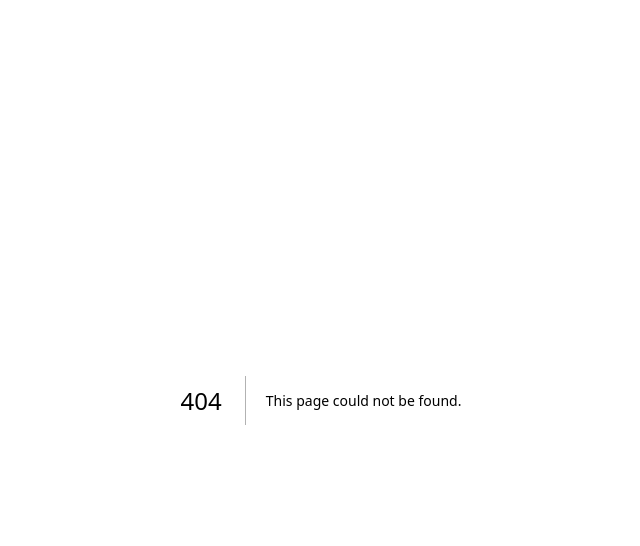
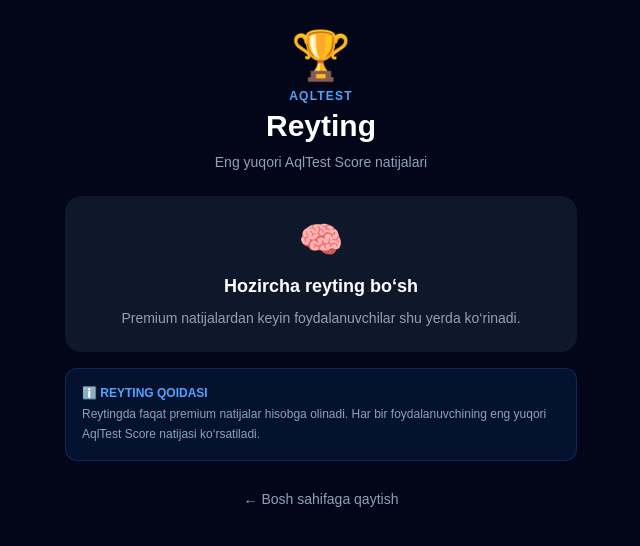
Before and after one commit to Aqltest/Aqltest, a Next.js app in the folder web/: page /renking in a window 1280 px wide. Before the commit this address had no page. Shown: the top 546 px of the page, without its empty margins (319-959 px from the left). Built offline with nearby package versions, Linux system fonts and the light colour scheme; no server answers; the database is empty.

Commit message:
Add AqlTest ranking page

```diff
--- /dev/null
+++ b/web/app/renking/page.tsx
@@ -0,0 +1,356 @@
+"use client";
+
+import { useEffect, useState } from "react";
+import { useRouter } from "next/navigation";
+
+type RankingUser = {
+  rank: number;
+  displayName: string;
+  score: number;
+};
+
+export default function RankingPage() {
+  const router = useRouter();
+
+  const [ranking, setRanking] =
+    useState<RankingUser[]>([]);
+
+  const [loading, setLoading] =
+    useState(true);
+
+  const [error, setError] =
+    useState("");
+
+  useEffect(() => {
+    async function loadRanking() {
+      try {
+        const response = await fetch(
+          "/api/ranking"
+        );
+
+        const data = await response.json();
+
+        if (!response.ok || !data.success) {
+          setError(
+            data.error ||
+              "Reytingni yuklashda xatolik yuz berdi."
+          );
+
+          return;
+        }
+
+        setRanking(data.ranking ?? []);
+      } catch (error) {
+        console.error(
+          "Ranking load error:",
+          error
+        );
+
+        setError(
+          "Server bilan bog‘lanishda xatolik."
+        );
+      } finally {
+        setLoading(false);
+      }
+    }
+
+    loadRanking();
+  }, []);
+
+  // =========================
+  // LOADING
+  // =========================
+
+  if (loading) {
+    return (
+      <main className="min-h-screen bg-slate-950 text-white flex items-center justify-center p-4">
+        <div className="text-center">
+
+          <div className="text-5xl mb-3">
+            🏆
+          </div>
+
+          <h1 className="text-xl font-bold">
+            Reyting yuklanmoqda...
+          </h1>
+
+          <p className="text-slate-400 text-sm mt-2">
+            Eng yaxshi natijalar olinmoqda.
+          </p>
+
+        </div>
+      </main>
+    );
+  }
+
+  // =========================
+  // ERROR
+  // =========================
+
+  if (error) {
+    return (
+      <main className="min-h-screen bg-slate-950 text-white flex items-center justify-center p-4">
+        <div className="w-full max-w-md bg-slate-900 rounded-2xl p-6 text-center">
+
+          <div className="text-5xl mb-4">
+            ⚠️
+          </div>
+
+          <h1 className="text-xl font-bold mb-2">
+            Reyting yuklanmadi
+          </h1>
+
+          <p className="text-slate-400 text-sm mb-5">
+            {error}
+          </p>
+
+          <button
+            onClick={() =>
+              window.location.reload()
+            }
+            className="w-full bg-blue-600 hover:bg-blue-700 py-3 rounded-xl font-bold transition"
+          >
+            Qayta urinish
+          </button>
+
+        </div>
+      </main>
+    );
+  }
+
+  return (
+    <main className="min-h-screen bg-slate-950 text-white px-3 py-5 sm:px-4 sm:py-8">
+
+      <div className="w-full max-w-lg mx-auto">
+
+        {/* =========================
+            HEADER
+        ========================= */}
+
+        <div className="text-center mb-6">
+
+          <div className="text-5xl mb-2">
+            🏆
+          </div>
+
+          <div className="text-blue-400 text-xs font-bold uppercase tracking-widest">
+            AqlTest
+          </div>
+
+          <h1 className="text-3xl font-bold mt-1">
+            Reyting
+          </h1>
+
+          <p className="text-slate-400 text-sm mt-2">
+            Eng yuqori AqlTest Score natijalari
+          </p>
+
+        </div>
+
+        {/* =========================
+            EMPTY
+        ========================= */}
+
+        {ranking.length === 0 ? (
+          <div className="bg-slate-900 rounded-2xl p-6 text-center">
+
+            <div className="text-4xl mb-3">
+              🧠
+            </div>
+
+            <h2 className="text-lg font-bold">
+              Hozircha reyting bo‘sh
+            </h2>
+
+            <p className="text-slate-400 text-sm mt-2">
+              Premium natijalardan keyin
+              foydalanuvchilar shu yerda ko‘rinadi.
+            </p>
+
+          </div>
+        ) : (
+          <>
+            {/* =========================
+                TOP 3
+            ========================= */}
+
+            {ranking.length >= 3 && (
+              <div className="grid grid-cols-3 gap-2 mb-5">
+
+                {/* SECOND */}
+
+                <div className="bg-slate-900 rounded-2xl p-3 text-center mt-5">
+
+                  <div className="text-3xl">
+                    🥈
+                  </div>
+
+                  <div className="text-xs font-bold mt-2 truncate">
+                    {ranking[1].displayName}
+                  </div>
+
+                  <div className="text-xl font-bold text-blue-400 mt-1">
+                    {ranking[1].score}
+                  </div>
+
+                  <div className="text-[10px] text-slate-500">
+                    Score
+                  </div>
+
+                </div>
+
+                {/* FIRST */}
+
+                <div className="bg-slate-800 border border-blue-500/30 rounded-2xl p-3 text-center">
+
+                  <div className="text-4xl">
+                    🥇
+                  </div>
+
+                  <div className="text-xs font-bold mt-2 truncate">
+                    {ranking[0].displayName}
+                  </div>
+
+                  <div className="text-2xl font-bold text-blue-400 mt-1">
+                    {ranking[0].score}
+                  </div>
+
+                  <div className="text-[10px] text-slate-400">
+                    AqlTest Score
+                  </div>
+
+                </div>
+
+                {/* THIRD */}
+
+                <div className="bg-slate-900 rounded-2xl p-3 text-center mt-5">
+
+                  <div className="text-3xl">
+                    🥉
+                  </div>
+
+                  <div className="text-xs font-bold mt-2 truncate">
+                    {ranking[2].displayName}
+                  </div>
+
+                  <div className="text-xl font-bold text-blue-400 mt-1">
+                    {ranking[2].score}
+                  </div>
+
+                  <div className="text-[10px] text-slate-500">
+                    Score
+                  </div>
+
+                </div>
+
+              </div>
+            )}
+
+            {/* =========================
+                FULL RANKING
+            ========================= */}
+
+            <div className="bg-slate-900 rounded-2xl p-3 sm:p-4">
+
+              <div className="flex items-center justify-between px-2 mb-3">
+
+                <h2 className="font-bold text-sm sm:text-base">
+                  🏆 TOP 100
+                </h2>
+
+                <span className="text-xs text-slate-500">
+                  {ranking.length} ta
+                </span>
+
+              </div>
+
+              <div className="space-y-1.5">
+
+                {ranking.map((user) => {
+
+                  const isTopThree =
+                    user.rank <= 3;
+
+                  return (
+                    <div
+                      key={`${user.rank}-${user.displayName}`}
+                      className={`
+                        flex items-center gap-3
+                        rounded-xl px-3 py-2.5
+                        ${
+                          isTopThree
+                            ? "bg-slate-800"
+                            : "bg-slate-950/50"
+                        }
+                      `}
+                    >
+
+                      <div className="w-8 text-center font-bold text-sm">
+
+                        {user.rank === 1
+                          ? "🥇"
+                          : user.rank === 2
+                          ? "🥈"
+                          : user.rank === 3
+                          ? "🥉"
+                          : `${user.rank}`}
+
+                      </div>
+
+                      <div className="flex-1 min-w-0">
+
+                        <div className="font-semibold text-sm truncate">
+                          {user.displayName}
+                        </div>
+
+                      </div>
+
+                      <div className="text-blue-400 font-bold text-sm">
+                        {user.score}
+                      </div>
+
+                    </div>
+                  );
+                })}
+
+              </div>
+
+            </div>
+          </>
+        )}
+
+        {/* =========================
+            INFO
+        ========================= */}
+
+        <div className="bg-blue-500/10 border border-blue-500/20 rounded-xl p-4 mt-4">
+
+          <div className="text-blue-400 text-xs font-bold mb-1">
+            ℹ️ REYTING QOIDASI
+          </div>
+
+          <p className="text-slate-400 text-xs leading-relaxed">
+            Reytingda faqat premium natijalar
+            hisobga olinadi. Har bir foydalanuvchining
+            eng yuqori AqlTest Score natijasi
+            ko‘rsatiladi.
+          </p>
+
+        </div>
+
+        {/* =========================
+            BACK
+        ========================= */}
+
+        <button
+          onClick={() => router.push("/")}
+          className="w-full mt-4 py-3 text-slate-400 hover:text-white transition text-sm"
+        >
+          ← Bosh sahifaga qaytish
+        </button>
+
+      </div>
+
+    </main>
+  );
+}
```
